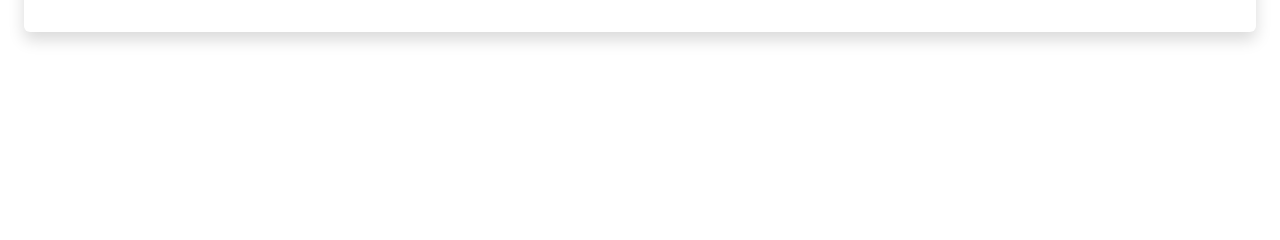
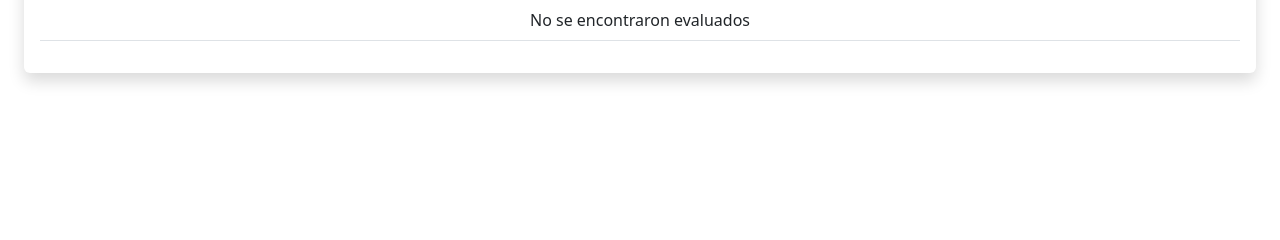
Before and after one commit to DIAD-PUCP/entrevistas-bachillerato, a FastAPI app: template templates/listado-evaluados.tpl.html in a window 1280 px wide. Shown: the part 159-399 px from the top of the page. Run offline with FastAPI, Linux system fonts and the light colour scheme; the template is opened without the code that fills it, so the values that code supplies are empty; some libraries are stand-ins or nearby versions.

Commit message:
mensaje por si la lista está vacía

```diff
--- a/templates/listado-evaluados.tpl.html
+++ b/templates/listado-evaluados.tpl.html
@@ -25,6 +25,8 @@
                 <td>{{evaluado.colegio}}</td>
                 <td><a class="btn btn-sm btn-primary" href="/evaluado/{{evaluado.id}}">Editar</a> <a class="btn btn-sm btn-danger" hx-delete="/evaluado/{{evaluado.id}}">Eliminar</a></td>
             </tr>
+            {% else %}
+            <tr><td colspan="6" class="text-center"> No se encontraron evaluados</td></tr>
             {% endfor %}
         </tbody>
     </table>
```
